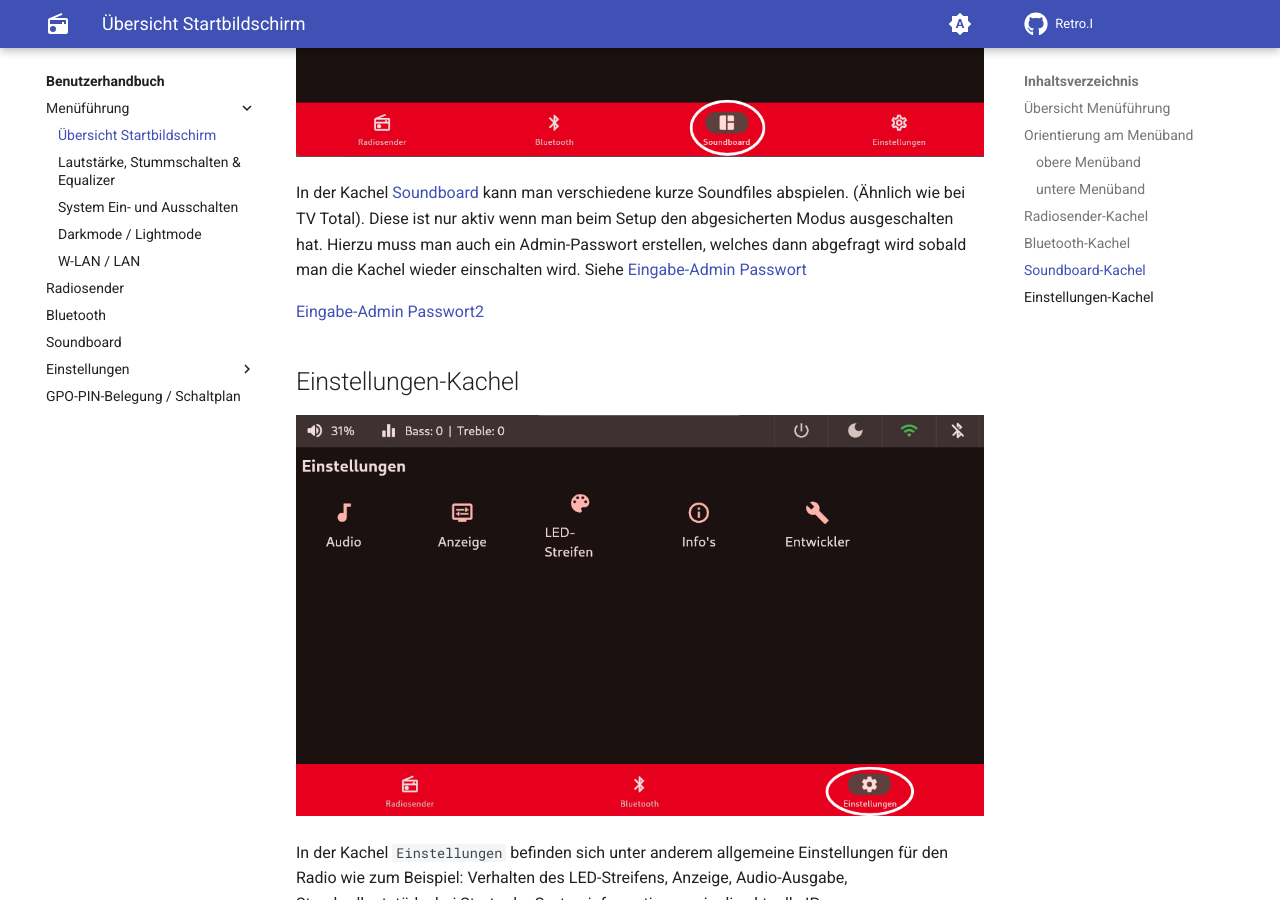
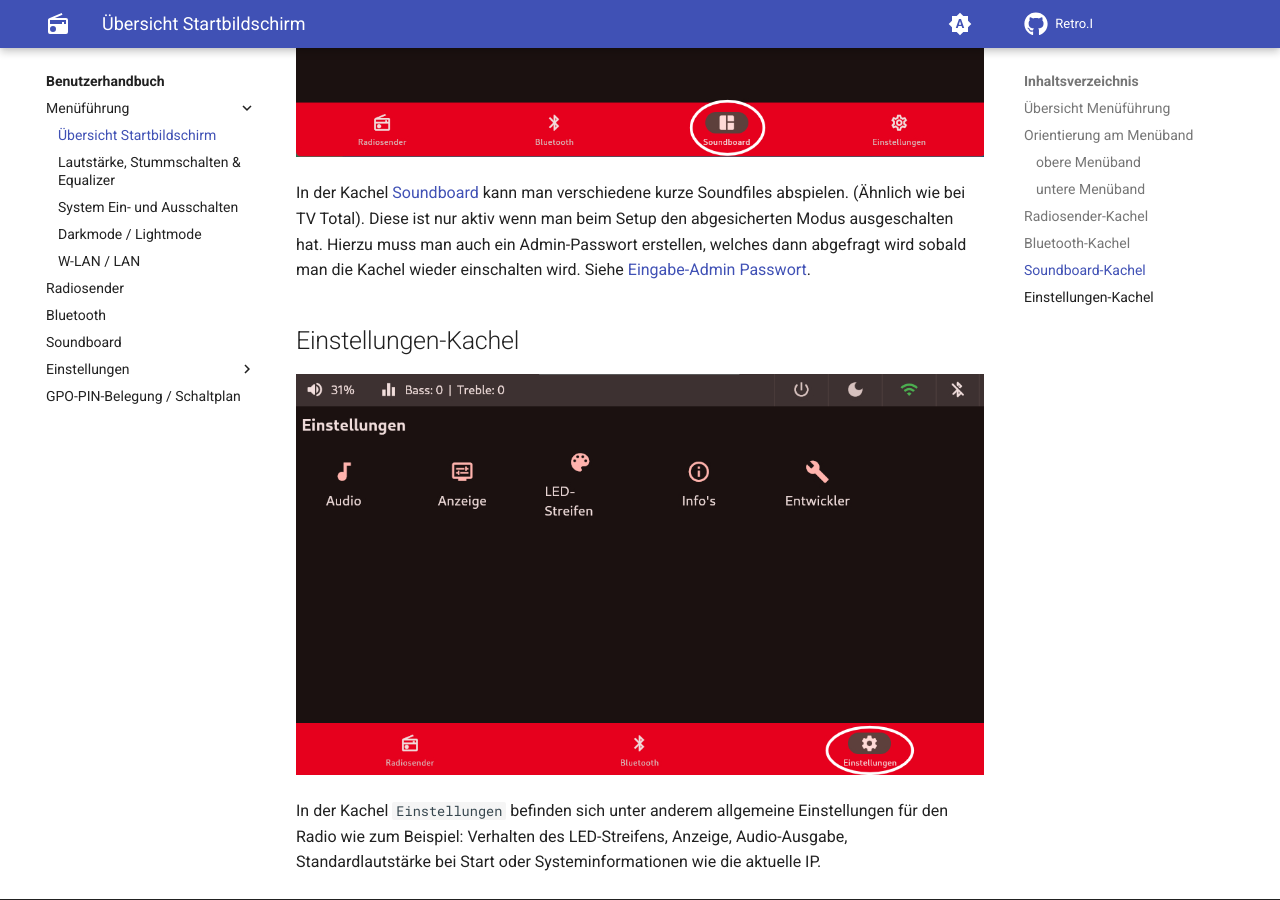
Before and after one commit to Retro-I/docs, an MkDocs documentation site: the page built from docs/user-manual/uebersicht.md, in a window 1280 px wide and 900 px high, scrolled down 3029 px. Built offline with MkDocs 1.6.1 and Material for MkDocs 9.7.7, drawn with Linux system fonts in a browser that asks for light colours; plug-ins that fetch from the network failed and are left out; comment, search, counter and statistics services are not loaded.

Commit message:
user-manual: eingabe-admin passwort

```diff
--- a/docs/user-manual/uebersicht.md
+++ b/docs/user-manual/uebersicht.md
@@ -44,9 +44,7 @@ In der Kachel [`Bluetooth`](Bluetooth.md) kann man sich mit anderen Audio-Ausgab
 ![Soundboard-Kachel](../assets/user-manual/uebersicht/soundboard_1.jpg)
 
 In der Kachel [Soundboard](soundboard.md) kann man verschiedene kurze Soundfiles abspielen. (Ähnlich wie bei TV Total).
-Diese ist nur aktiv wenn man beim Setup den abgesicherten Modus ausgeschalten hat. Hierzu muss man auch ein Admin-Passwort erstellen, welches dann abgefragt wird sobald man die Kachel wieder einschalten wird. Siehe [Eingabe-Admin Passwort](/setup/systemeinrichtung.md)
-
-[Eingabe-Admin Passwort2](/setup/systemeinrichtung.md)
+Diese ist nur aktiv wenn man beim Setup den abgesicherten Modus ausgeschalten hat. Hierzu muss man auch ein Admin-Passwort erstellen, welches dann abgefragt wird sobald man die Kachel wieder einschalten wird. Siehe [Eingabe-Admin Passwort](/setup/systemeinrichtung/).
 
 
 ## Einstellungen-Kachel
```
